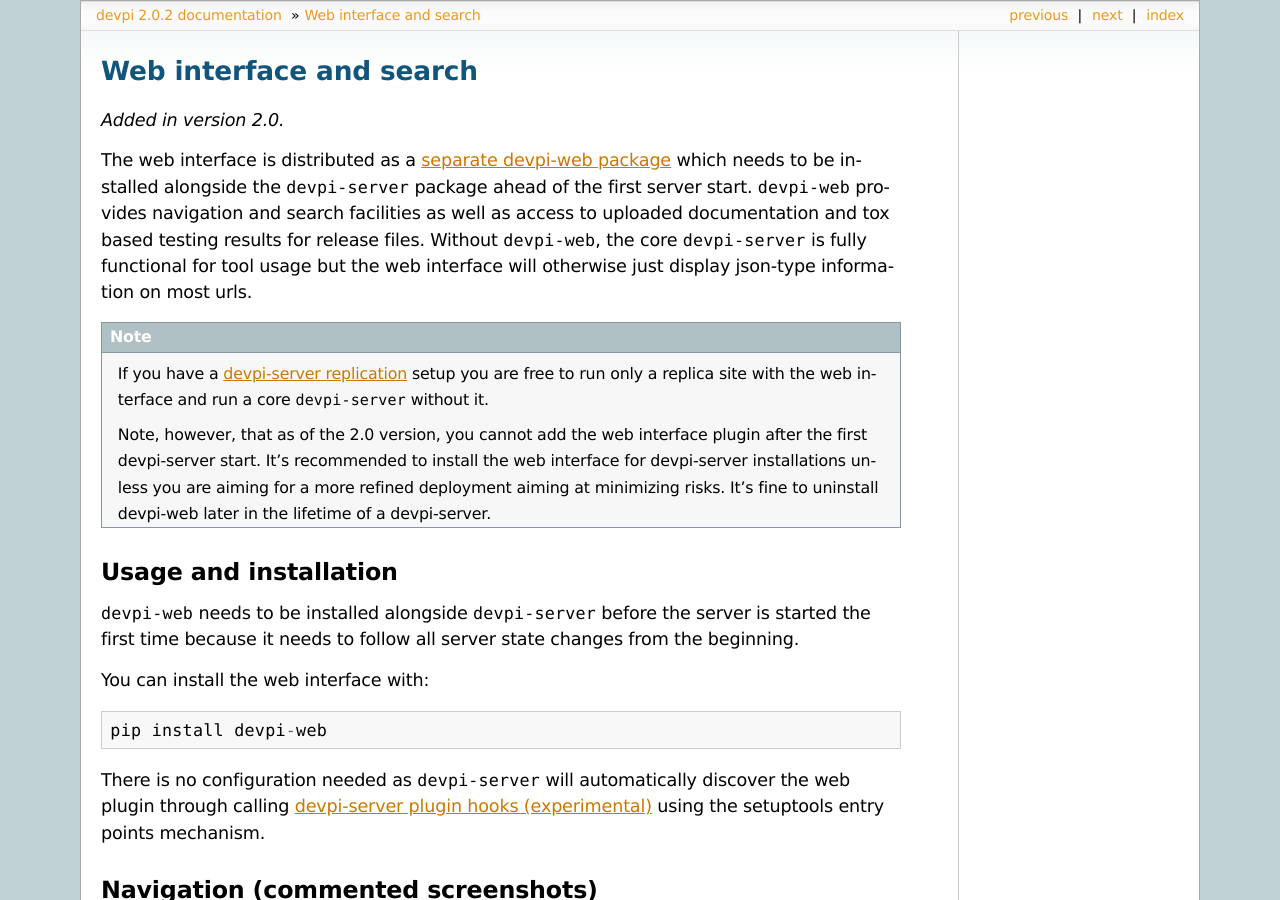
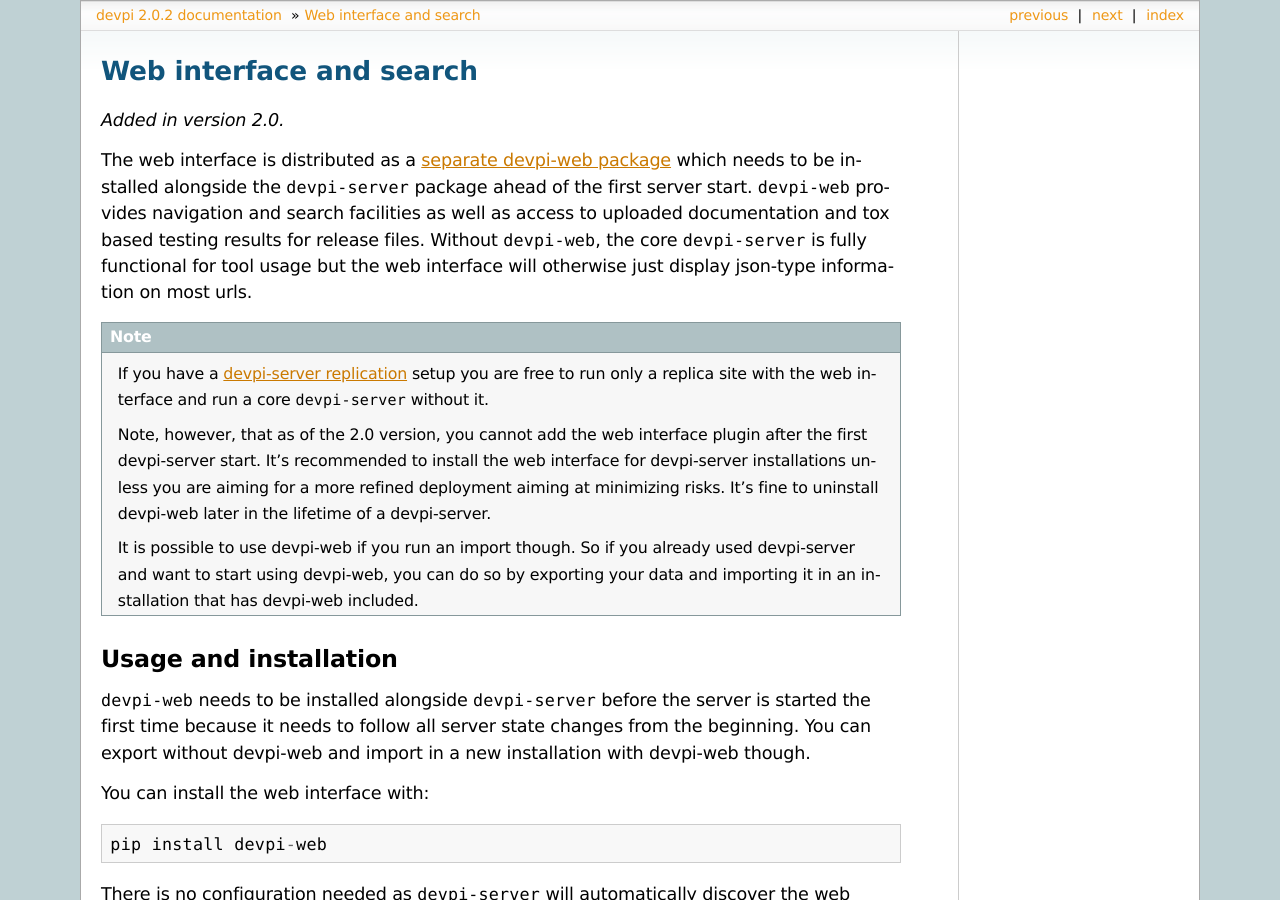
Before and after one commit to devpi/devpi, a Sphinx documentation site: the page built from doc/web.rst, in a window 1280 px wide and 900 px high. Built offline with Sphinx 7.4.7, drawn with Linux system fonts in a browser that asks for light colours.

Commit message:
Clarify that it is possible to use devpi-web with an export/import run.

```diff
--- a/doc/web.rst
+++ b/doc/web.rst
@@ -22,13 +22,19 @@ on most urls.
     aiming for a more refined deployment aiming at minimizing risks.
     It's fine to uninstall devpi-web later in the lifetime of a devpi-server.
 
+    It is possible to use devpi-web if you run an import though. So if you
+    already used devpi-server and want to start using devpi-web, you can do so
+    by exporting your data and importing it in an installation that has
+    devpi-web included.
+
 
 Usage and installation
 -------------------------------------------
 
 ``devpi-web`` needs to be installed alongside ``devpi-server`` before
 the server is started the first time because it needs to follow all
-server state changes from the beginning.
+server state changes from the beginning. You can export without devpi-web
+and import in a new installation with devpi-web though.
 
 You can install the web interface with::
 
```
